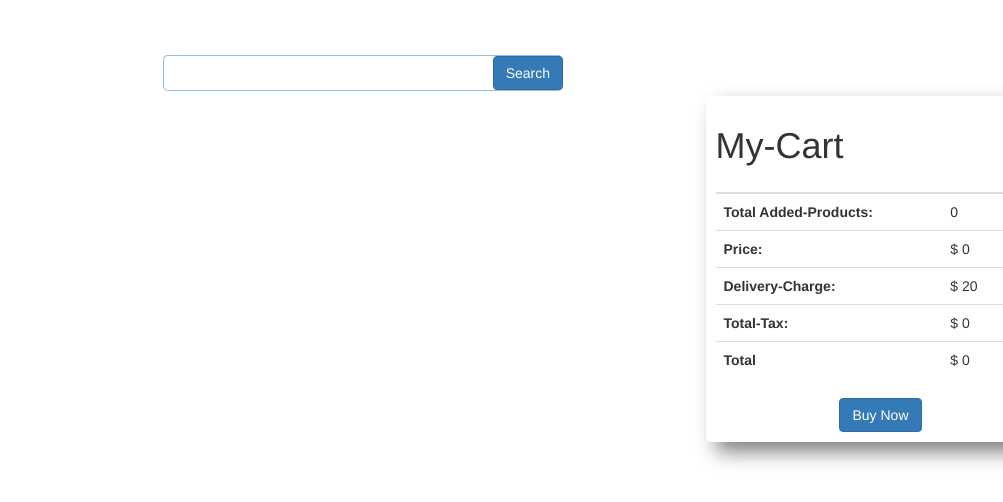
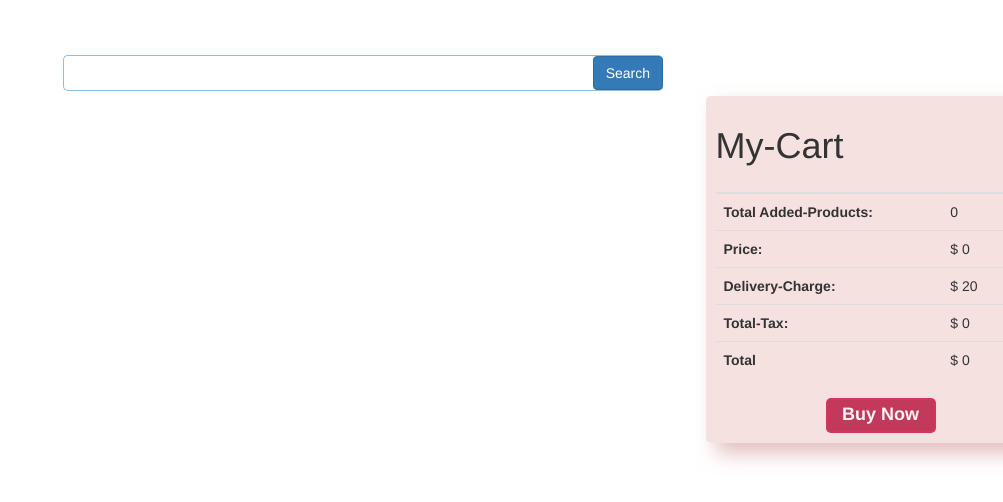
Before and after one commit to Abdullah-Al-Nouman/Bangladesh-Store, a plain HTML site: page index.html in a window 1280 px wide. Shown: the whole page, without its empty margins (277-1280 px from the left). Drawn offline with nearby package versions, Linux system fonts and the light colour scheme; no server answers.

Commit message:
some css design added

```diff
--- a/index.html
+++ b/index.html
@@ -81,7 +81,7 @@
             </tbody>
           </table>
           <div class="parces text-center">
-            <button class="btn btn-primary text-center">Buy Now</button>
+            <button  class="buy-now-btn  text-center">Buy Now</button>
           </div>
         </div>
       </div>
--- a/style.css
+++ b/style.css
@@ -16,7 +16,7 @@ body {
   /* serach box design */
   .search-box {
     border: 1px solid rgb(143, 190, 228);
-    width: 400px;
+    width: 600px;
     border-radius: 5px;
     border-right: none;
     margin: auto;
@@ -33,15 +33,13 @@ body {
     display: grid;
     grid-template-columns: repeat(3, 1fr);
     text-align: center;
-    margin-bottom: 20px ;
     width: 100%;
-    height: 100% ;
     margin: auto;
     align-items: center;
     justify-content: center;
   }
   .product{
-    background-color: lightgray;
+    background-color: rgba(214, 155, 155, 0);
     margin: 15px 0px 0px 15px;
     border-radius: 5px ;
   }
@@ -61,19 +59,31 @@ body {
     height: 150px;
   }
   #addToCart-btn{
-    background-color: #3c64d4f2;
+    background-color:rgb(151, 126, 219);
     border-color: #00000038;
     outline: none;
   }
   #details-btn{
-    background-color: tomato;
+    background-color: rgb(158, 87, 75);
     border-color: #0000004a;
     outline: none;
+  }
+  .buy-now-btn
+  {
+    background-color: rgba(185, 30, 69, 0.856);
+    border-radius: 5px;
+    color: whitesmoke;
+    font-weight: 700;
+    font-size: large;
+    border: 2px solid rgba(219, 51, 93, 0.74) ;
+    height: 35px;
+    width: 110px;
   }
   .cart {
     width: 350px;
     padding: 10px;
-    box-shadow: 10px 10px 20px gray;
+    background-color: rgba(216, 135, 135, 0.247) ;
+    box-shadow: 10px 10px 20px rgba(201, 129, 129, 0.534);
     border-radius: 5px;
     margin-right: 30px;
     position: fixed;
```
